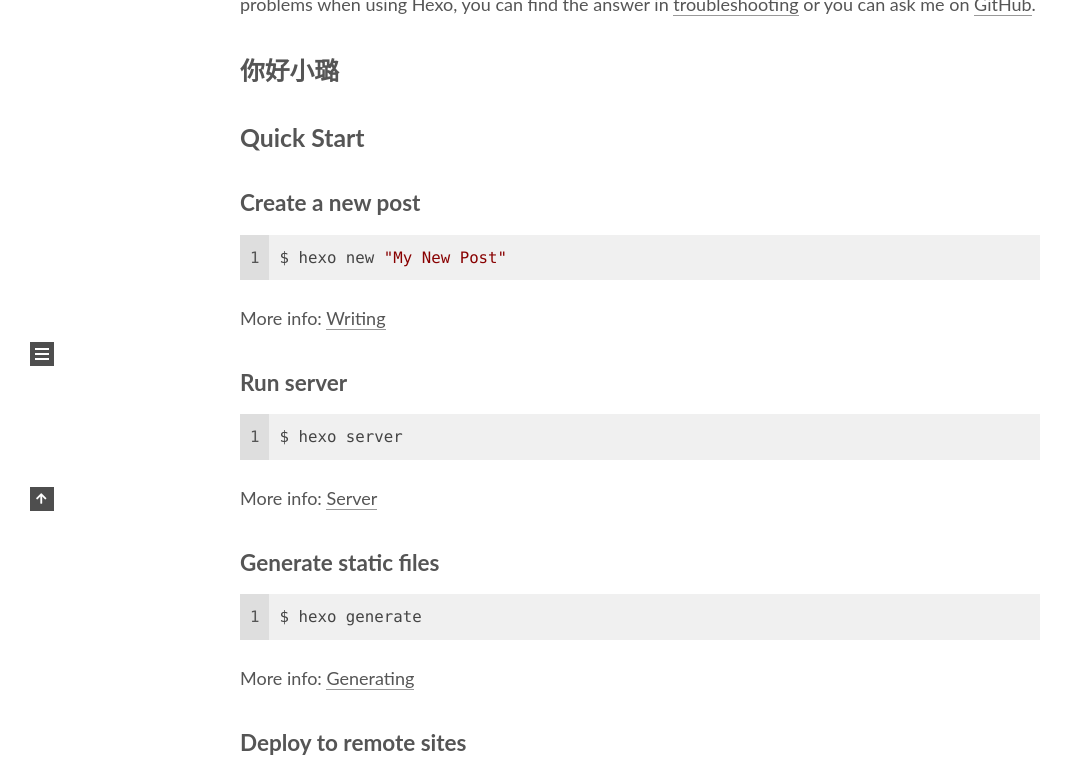
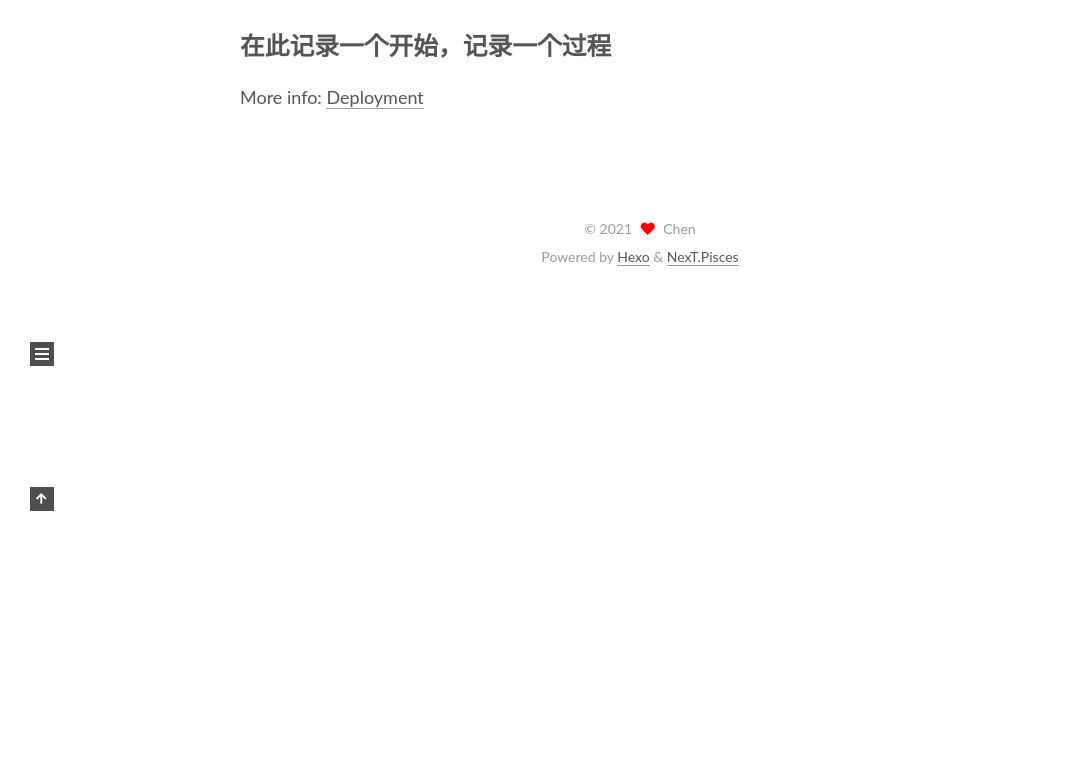
Before and after one commit to 995713047/995713047.github.io, a plain HTML site: page 2021/02/16/hello-world/index.html in a window 1280 px wide. Shown: the part 389-1160 px from the top of the page, without its empty margins (0-1073 px from the left). After the commit the page ends 800 px from the top, so only its background shows below. Drawn offline with nearby package versions, Linux system fonts and the light colour scheme.

Commit message:
Site updated: 2021-02-16 17:16:49

```diff
--- a/2021/02/16/hello-world/index.html
+++ b/2021/02/16/hello-world/index.html
@@ -23,15 +23,15 @@
     var NexT = window.NexT || {};
     var CONFIG = {"hostname":"995713047.github.io","root":"/","images":"/images","scheme":"Pisces","version":"8.2.1","exturl":false,"sidebar":{"position":"left","display":"post","padding":18,"offset":12},"copycode":false,"bookmark":{"enable":false,"color":"#222","save":"auto"},"fancybox":false,"mediumzoom":false,"lazyload":false,"pangu":false,"comments":{"style":"tabs","active":null,"storage":true,"lazyload":false,"nav":null},"motion":{"enable":true,"async":false,"transition":{"post_block":"fadeIn","post_header":"fadeInDown","post_body":"fadeInDown","coll_header":"fadeInLeft","sidebar":"fadeInUp"}},"prism":false,"i18n":{"placeholder":"Searching...","empty":"We didn't find any results for the search: ${query}","hits_time":"${hits} results found in ${time} ms","hits":"${hits} results found"}};
   </script>
-<meta name="description" content="Welcome to Hexo! This is your very first post. Check documentation for more info. If you get any problems when using Hexo, you can find the answer in troubleshooting or you can ask me on GitHub. 你好小璐Q">
+<meta name="description" content="你好小璐在此记录一个开始，记录一个过程More info: Deployment">
 <meta property="og:type" content="article">
 <meta property="og:title" content="Hello World">
 <meta property="og:url" content="https://995713047.github.io/2021/02/16/hello-world/index.html">
 <meta property="og:site_name" content="Hexo">
-<meta property="og:description" content="Welcome to Hexo! This is your very first post. Check documentation for more info. If you get any problems when using Hexo, you can find the answer in troubleshooting or you can ask me on GitHub. 你好小璐Q">
+<meta property="og:description" content="你好小璐在此记录一个开始，记录一个过程More info: Deployment">
 <meta property="og:locale" content="en_US">
 <meta property="article:published_time" content="2021-02-16T08:18:40.284Z">
-<meta property="article:modified_time" content="2021-02-16T08:23:38.610Z">
+<meta property="article:modified_time" content="2021-02-16T09:15:59.209Z">
 <meta property="article:author" content="Chen">
 <meta name="twitter:card" content="summary">
 
@@ -147,7 +147,7 @@
       <div class="sidebar-panel-container">
         <!--noindex-->
         <div class="post-toc-wrap sidebar-panel">
-            <div class="post-toc animated"><ol class="nav"><li class="nav-item nav-level-2"><a class="nav-link" href="#%E4%BD%A0%E5%A5%BD%E5%B0%8F%E7%92%90"><span class="nav-number">1.</span> <span class="nav-text">你好小璐</span></a></li><li class="nav-item nav-level-2"><a class="nav-link" href="#Quick-Start"><span class="nav-number">2.</span> <span class="nav-text">Quick Start</span></a><ol class="nav-child"><li class="nav-item nav-level-3"><a class="nav-link" href="#Create-a-new-post"><span class="nav-number">2.1.</span> <span class="nav-text">Create a new post</span></a></li><li class="nav-item nav-level-3"><a class="nav-link" href="#Run-server"><span class="nav-number">2.2.</span> <span class="nav-text">Run server</span></a></li><li class="nav-item nav-level-3"><a class="nav-link" href="#Generate-static-files"><span class="nav-number">2.3.</span> <span class="nav-text">Generate static files</span></a></li><li class="nav-item nav-level-3"><a class="nav-link" href="#Deploy-to-remote-sites"><span class="nav-number">2.4.</span> <span class="nav-text">Deploy to remote sites</span></a></li></ol></li></ol></div>
+            <div class="post-toc animated"><ol class="nav"><li class="nav-item nav-level-2"><a class="nav-link" href="#%E4%BD%A0%E5%A5%BD%E5%B0%8F%E7%92%90"><span class="nav-number">1.</span> <span class="nav-text">你好小璐</span></a></li><li class="nav-item nav-level-2"><a class="nav-link" href="#%E5%9C%A8%E6%AD%A4%E8%AE%B0%E5%BD%95%E4%B8%80%E4%B8%AA%E5%BC%80%E5%A7%8B%EF%BC%8C%E8%AE%B0%E5%BD%95%E4%B8%80%E4%B8%AA%E8%BF%87%E7%A8%8B"><span class="nav-number">2.</span> <span class="nav-text">在此记录一个开始，记录一个过程</span></a></li></ol></div>
         </div>
         <!--/noindex-->
 
@@ -225,7 +225,7 @@
       <span class="post-meta-item-text">Posted on</span>
 
 
-      <time title="Created: 2021-02-16 16:18:40 / Modified: 16:23:38" itemprop="dateCreated datePublished" datetime="2021-02-16T16:18:40+08:00">2021-02-16</time>
+      <time title="Created: 2021-02-16 16:18:40 / Modified: 17:15:59" itemprop="dateCreated datePublished" datetime="2021-02-16T16:18:40+08:00">2021-02-16</time>
     </span>
 
 
@@ -238,15 +238,7 @@
 
 
     <div class="post-body" itemprop="articleBody">
-        <p>Welcome to <a target="_blank" rel="noopener" href="https://hexo.io/">Hexo</a>! This is your very first post. Check <a target="_blank" rel="noopener" href="https://hexo.io/docs/">documentation</a> for more info. If you get any problems when using Hexo, you can find the answer in <a target="_blank" rel="noopener" href="https://hexo.io/docs/troubleshooting.html">troubleshooting</a> or you can ask me on <a target="_blank" rel="noopener" href="https://github.com/hexojs/hexo/issues">GitHub</a>.</p>
-<h2 id="你好小璐"><a href="#你好小璐" class="headerlink" title="你好小璐"></a>你好小璐</h2><h2 id="Quick-Start"><a href="#Quick-Start" class="headerlink" title="Quick Start"></a>Quick Start</h2><h3 id="Create-a-new-post"><a href="#Create-a-new-post" class="headerlink" title="Create a new post"></a>Create a new post</h3><figure class="highlight bash"><table><tr><td class="gutter"><pre><span class="line">1</span><br></pre></td><td class="code"><pre><span class="line">$ hexo new <span class="string">&quot;My New Post&quot;</span></span><br></pre></td></tr></table></figure>
-<p>More info: <a target="_blank" rel="noopener" href="https://hexo.io/docs/writing.html">Writing</a></p>
-<h3 id="Run-server"><a href="#Run-server" class="headerlink" title="Run server"></a>Run server</h3><figure class="highlight bash"><table><tr><td class="gutter"><pre><span class="line">1</span><br></pre></td><td class="code"><pre><span class="line">$ hexo server</span><br></pre></td></tr></table></figure>
-<p>More info: <a target="_blank" rel="noopener" href="https://hexo.io/docs/server.html">Server</a></p>
-<h3 id="Generate-static-files"><a href="#Generate-static-files" class="headerlink" title="Generate static files"></a>Generate static files</h3><figure class="highlight bash"><table><tr><td class="gutter"><pre><span class="line">1</span><br></pre></td><td class="code"><pre><span class="line">$ hexo generate</span><br></pre></td></tr></table></figure>
-<p>More info: <a target="_blank" rel="noopener" href="https://hexo.io/docs/generating.html">Generating</a></p>
-<h3 id="Deploy-to-remote-sites"><a href="#Deploy-to-remote-sites" class="headerlink" title="Deploy to remote sites"></a>Deploy to remote sites</h3><figure class="highlight bash"><table><tr><td class="gutter"><pre><span class="line">1</span><br></pre></td><td class="code"><pre><span class="line">$ hexo deploy</span><br></pre></td></tr></table></figure>
-<p>More info: <a target="_blank" rel="noopener" href="https://hexo.io/docs/one-command-deployment.html">Deployment</a></p>
+        <h2 id="你好小璐"><a href="#你好小璐" class="headerlink" title="你好小璐"></a>你好小璐</h2><h2 id="在此记录一个开始，记录一个过程"><a href="#在此记录一个开始，记录一个过程" class="headerlink" title="在此记录一个开始，记录一个过程"></a>在此记录一个开始，记录一个过程</h2><p>More info: <a target="_blank" rel="noopener" href="https://hexo.io/docs/one-command-deployment.html">Deployment</a></p>
 
     </div>
 
```
Also changed, not shown: index.html (+2 -10 lines).
